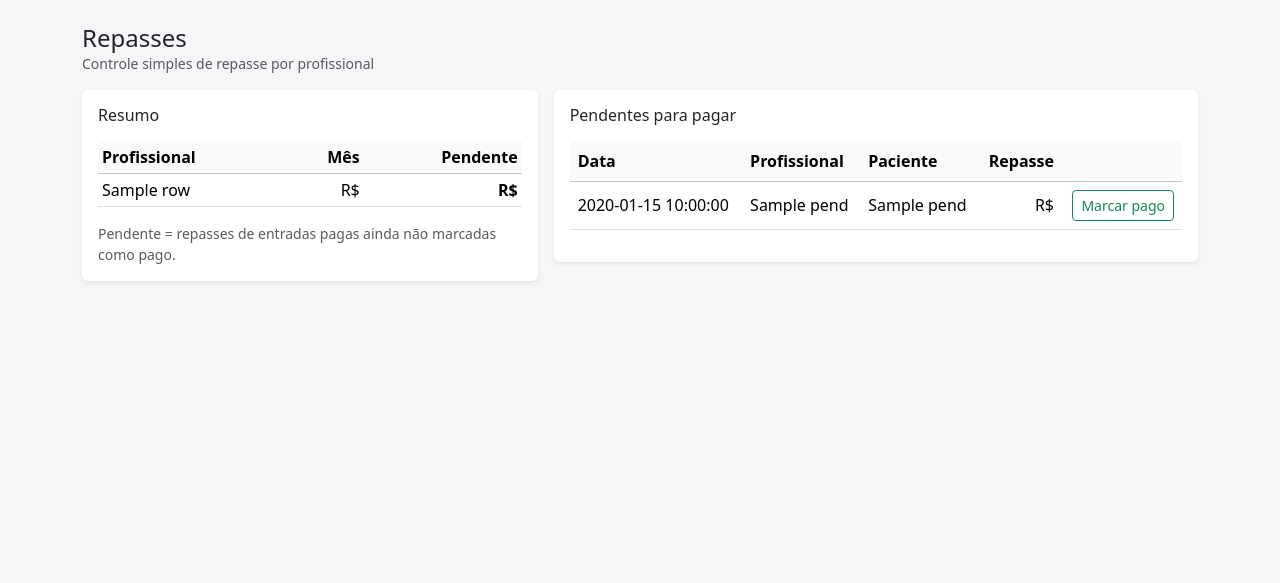
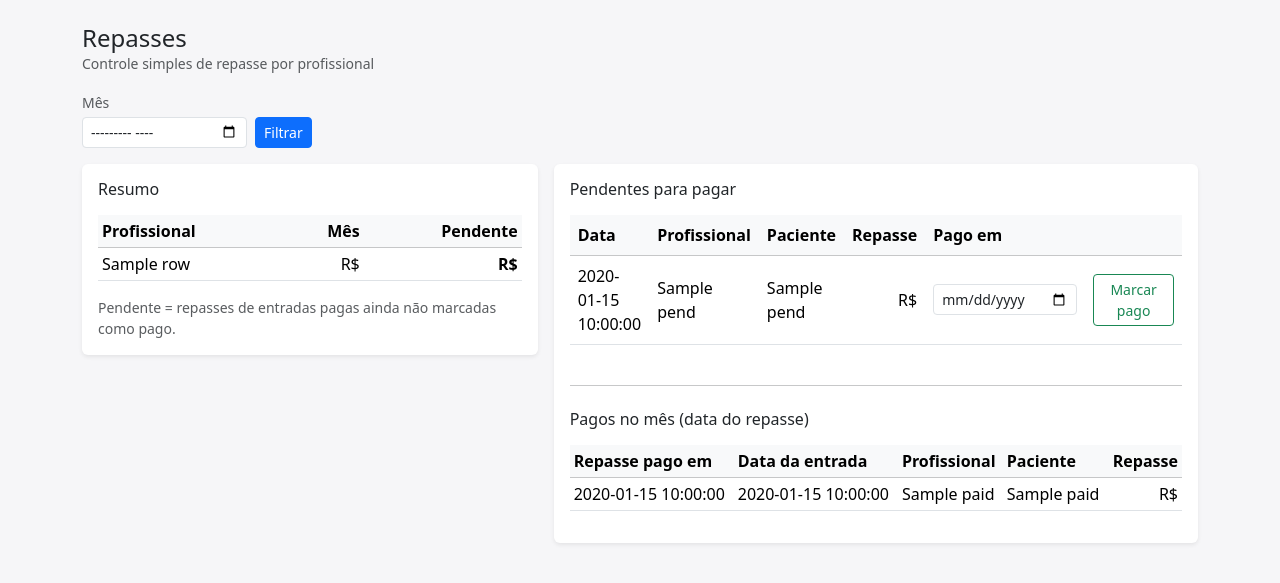
Before and after one commit to sketchJayJay/NewClini, a Flask app: template NewClinica_V2_ClassicPainel/app/templates/repasses.html in a window 1280 px wide. Shown: the part 60-643 px from the top of the page. Run offline with Flask 3, Linux system fonts and the light colour scheme; the template is opened without the code that fills it: most values are stand-ins (such as "Sample title", 1, 10 or a date in 2020).

Commit message:
Add files via upload

```diff
--- a/NewClinica_V2_ClassicPainel/app/db.py
+++ b/NewClinica_V2_ClassicPainel/app/db.py
@@ -104,6 +104,7 @@ def init_db():
         provider_id INTEGER,
         repasse_percent INTEGER NOT NULL DEFAULT 0,
         repasse_paid INTEGER NOT NULL DEFAULT 0,
+        repasse_paid_at TEXT,
         cash_session_id INTEGER,
         created_at TEXT NOT NULL DEFAULT (datetime('now')),
         FOREIGN KEY(patient_id) REFERENCES patients(id) ON DELETE SET NULL,
@@ -284,6 +285,7 @@ def init_db():
     """)
     # Migrações leves (bases antigas)
     _ensure_columns(db, "patients", {"cpf": "TEXT", "address": "TEXT", "is_ortho": "INTEGER NOT NULL DEFAULT 0"})
+    _ensure_columns(db, "transactions", {"repasse_paid_at": "TEXT"})
 
     db.commit()
 
--- a/NewClinica_V2_ClassicPainel/app/finance.py
+++ b/NewClinica_V2_ClassicPainel/app/finance.py
@@ -526,37 +526,90 @@ def provider_toggle(pid: int):
 @finance_required
 def repasses():
     db = get_db()
-    month_start = date.today().replace(day=1).isoformat()
+
+    # Filtro de mês (YYYY-MM). Padrão: mês atual.
+    month = (request.args.get("month") or "").strip()
+    try:
+        y, m = month.split("-")
+        y, m = int(y), int(m)
+        month_start_date = date(y, m, 1)
+    except Exception:
+        today = date.today()
+        month = f"{today.year:04d}-{today.month:02d}"
+        month_start_date = date(today.year, today.month, 1)
+
+    # mês seguinte (para filtro < month_end)
+    if month_start_date.month == 12:
+        month_end_date = date(month_start_date.year + 1, 1, 1)
+    else:
+        month_end_date = date(month_start_date.year, month_start_date.month + 1, 1)
+
+    month_start = month_start_date.isoformat()
+    month_end = month_end_date.isoformat()
+
     rows = db.execute(
         "SELECT pr.id, pr.name, "
-        "SUM(CASE WHEN t.status='paid' AND t.date>=? THEN (t.amount_cents*t.repasse_percent)/100 ELSE 0 END) AS repasse_mes, "
-        "SUM(CASE WHEN t.status='paid' AND t.repasse_paid=0 THEN (t.amount_cents*t.repasse_percent)/100 ELSE 0 END) AS repasse_pendente "
+        "SUM(CASE WHEN t.kind='income' AND t.status='paid' AND t.date>=? AND t.date<? THEN (t.amount_cents*t.repasse_percent)/100 ELSE 0 END) AS repasse_mes, "
+        "SUM(CASE WHEN t.kind='income' AND t.status='paid' AND t.repasse_percent>0 AND t.repasse_paid=0 AND t.date>=? AND t.date<? THEN (t.amount_cents*t.repasse_percent)/100 ELSE 0 END) AS repasse_pendente "
         "FROM providers pr "
-        "LEFT JOIN transactions t ON t.provider_id=pr.id AND t.kind='income' "
+        "LEFT JOIN transactions t ON t.provider_id=pr.id "
         "WHERE pr.active=1 "
         "GROUP BY pr.id, pr.name "
         "ORDER BY pr.name ASC",
-        (month_start,),
+        (month_start, month_end, month_start, month_end),
     ).fetchall()
 
-    # detalhe pendente
+    # Pendentes do mês selecionado
     pend = db.execute(
         "SELECT t.*, pr.name AS provider_name, p.name AS patient_name "
         "FROM transactions t "
         "JOIN providers pr ON pr.id=t.provider_id "
         "LEFT JOIN patients p ON p.id=t.patient_id "
         "WHERE t.kind='income' AND t.status='paid' AND t.repasse_percent>0 AND t.repasse_paid=0 "
-        "ORDER BY t.date DESC, t.id DESC LIMIT 200"
+        "AND t.date>=? AND t.date<? "
+        "ORDER BY t.date DESC, t.id DESC LIMIT 200",
+        (month_start, month_end),
     ).fetchall()
 
-    return render_template("repasses.html", rows=rows, pend=pend, cents_to_brl=cents_to_brl)
+    # Pagos (repasse marcado) no mês selecionado, mostrando a data do repasse
+    paid = db.execute(
+        "SELECT t.*, pr.name AS provider_name, p.name AS patient_name "
+        "FROM transactions t "
+        "JOIN providers pr ON pr.id=t.provider_id "
+        "LEFT JOIN patients p ON p.id=t.patient_id "
+        "WHERE t.kind='income' AND t.status='paid' AND t.repasse_percent>0 AND t.repasse_paid=1 "
+        "AND COALESCE(t.repasse_paid_at, '') >= ? AND COALESCE(t.repasse_paid_at, '') < ? "
+        "ORDER BY t.repasse_paid_at DESC, t.id DESC LIMIT 100",
+        (month_start, month_end),
+    ).fetchall()
+
+    return render_template(
+        "repasses.html",
+        rows=rows,
+        pend=pend,
+        paid=paid,
+        month=month,
+        today=today_yyyy_mm_dd(),
+        cents_to_brl=cents_to_brl,
+    )
 
 @bp.route("/repasses/<int:tid>/pay", methods=["POST"])
 @login_required
 @finance_required
 def repasse_pay(tid: int):
     db = get_db()
-    db.execute("UPDATE transactions SET repasse_paid=1 WHERE id=?", (tid,))
+    paid_at = (request.form.get("paid_at") or "").strip() or today_yyyy_mm_dd()
+
+    # salva data do repasse + marca pago
+    db.execute(
+        "UPDATE transactions SET repasse_paid=1, repasse_paid_at=? WHERE id=?",
+        (paid_at, tid),
+    )
     db.commit()
     flash("Repasse marcado como pago ✅", "success")
+
+    # mantém o filtro de mês ao voltar
+    month = (request.args.get("month") or request.form.get("month") or "").strip()
+    if month:
+        return redirect(url_for("finance.repasses", month=month))
     return redirect(url_for("finance.repasses"))
--- a/NewClinica_V2_ClassicPainel/app/templates/repasses.html
+++ b/NewClinica_V2_ClassicPainel/app/templates/repasses.html
@@ -6,6 +6,17 @@
     <h4 class="mb-0">Repasses</h4>
     <div class="text-muted small">Controle simples de repasse por profissional</div>
   </div>
+</div>
+
+<form method="get" class="row g-2 align-items-end mb-3">
+  <div class="col-auto">
+    <label class="form-label small text-muted mb-1">Mês</label>
+    <input type="month" name="month" value="{{ month }}" class="form-control form-control-sm">
+  </div>
+  <div class="col-auto">
+    <button class="btn btn-sm btn-primary">Filtrar</button>
+  </div>
+</form>
 </div>
 
 <div class="row g-3">
@@ -52,7 +63,8 @@
                 <th>Profissional</th>
                 <th>Paciente</th>
                 <th class="text-end">Repasse</th>
-                <th style="width: 120px"></th>
+                <th>Pago em</th>
+                <th style="width: 140px"></th>
               </tr>
             </thead>
             <tbody>
@@ -64,10 +76,13 @@
                 <td class="text-end">
                   R$ {{ cents_to_brl((t.amount_cents * t.repasse_percent) // 100) }}
                 </td>
-                <td class="text-end">
-                  <form method="post" action="{{ url_for('finance.repasse_pay', tid=t.id) }}">
-                    <button class="btn btn-sm btn-outline-success">Marcar pago</button>
-                  </form>
+                <td style="min-width: 160px">
+                  <input type="date" name="paid_at" class="form-control form-control-sm" value="{{ today }}" form="payform{{ t.id }}">
+                  <input type="hidden" name="month" value="{{ month }}" form="payform{{ t.id }}">
+                </td>
+                <td class="text-end" style="width: 140px">
+                  <form id="payform{{ t.id }}" method="post" action="{{ url_for('finance.repasse_pay', tid=t.id, month=month) }}"></form>
+                  <button class="btn btn-sm btn-outline-success" form="payform{{ t.id }}">Marcar pago</button>
                 </td>
               </tr>
               {% else %}
@@ -76,6 +91,36 @@
             </tbody>
           </table>
         </div>
+
+        <hr class="my-4">
+        <h6 class="mb-3">Pagos no mês (data do repasse)</h6>
+        <div class="table-responsive">
+  <table class="table table-sm align-middle">
+    <thead class="table-light">
+      <tr>
+        <th>Repasse pago em</th>
+        <th>Data da entrada</th>
+        <th>Profissional</th>
+        <th>Paciente</th>
+        <th class="text-end">Repasse</th>
+      </tr>
+    </thead>
+    <tbody>
+      {% for t in paid %}
+      <tr>
+        <td>{{ t.repasse_paid_at or '—' }}</td>
+        <td>{{ t.date }}</td>
+        <td>{{ t.provider_name }}</td>
+        <td>{{ t.patient_name or '—' }}</td>
+        <td class="text-end">R$ {{ cents_to_brl((t.amount_cents * t.repasse_percent) // 100) }}</td>
+      </tr>
+      {% else %}
+      <tr><td colspan="5" class="text-center text-muted py-3">Nenhum repasse pago neste mês.</td></tr>
+      {% endfor %}
+    </tbody>
+  </table>
+</div>
+        </div>
       </div>
     </div>
   </div>
```
